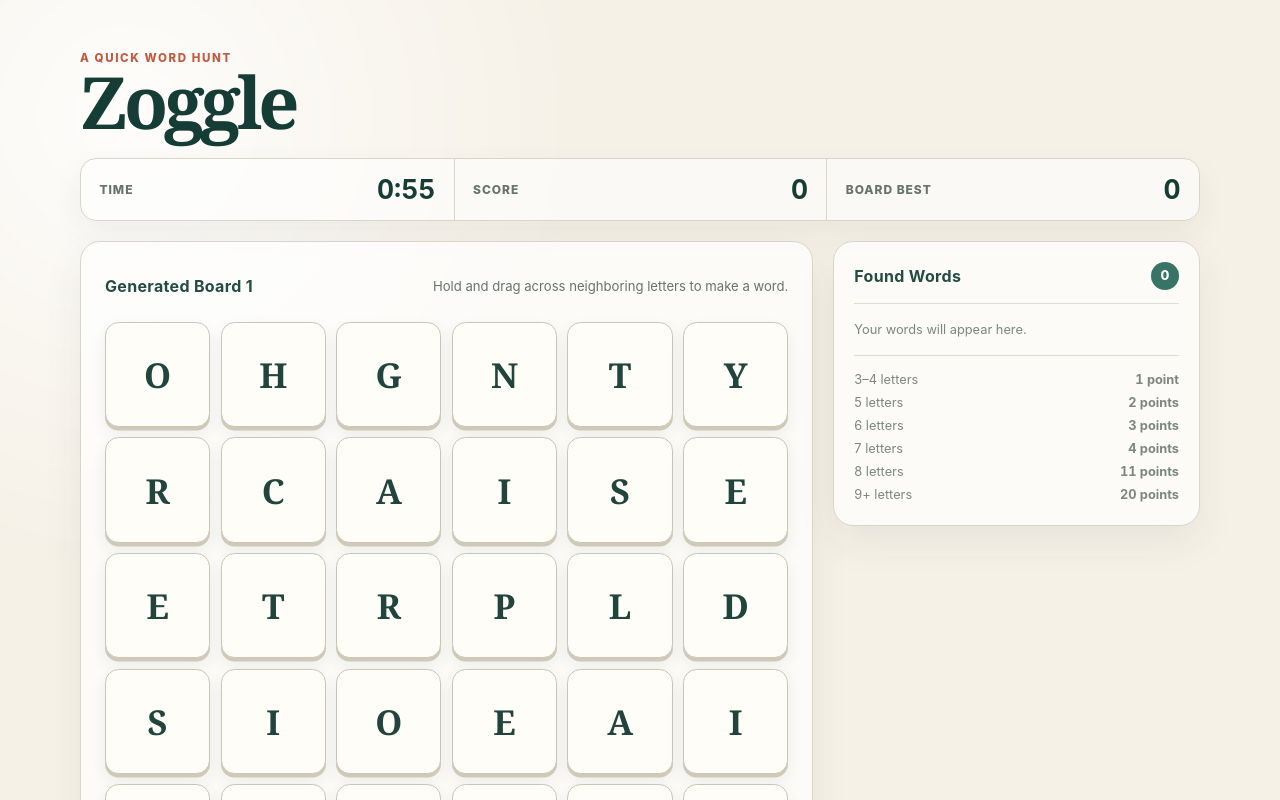
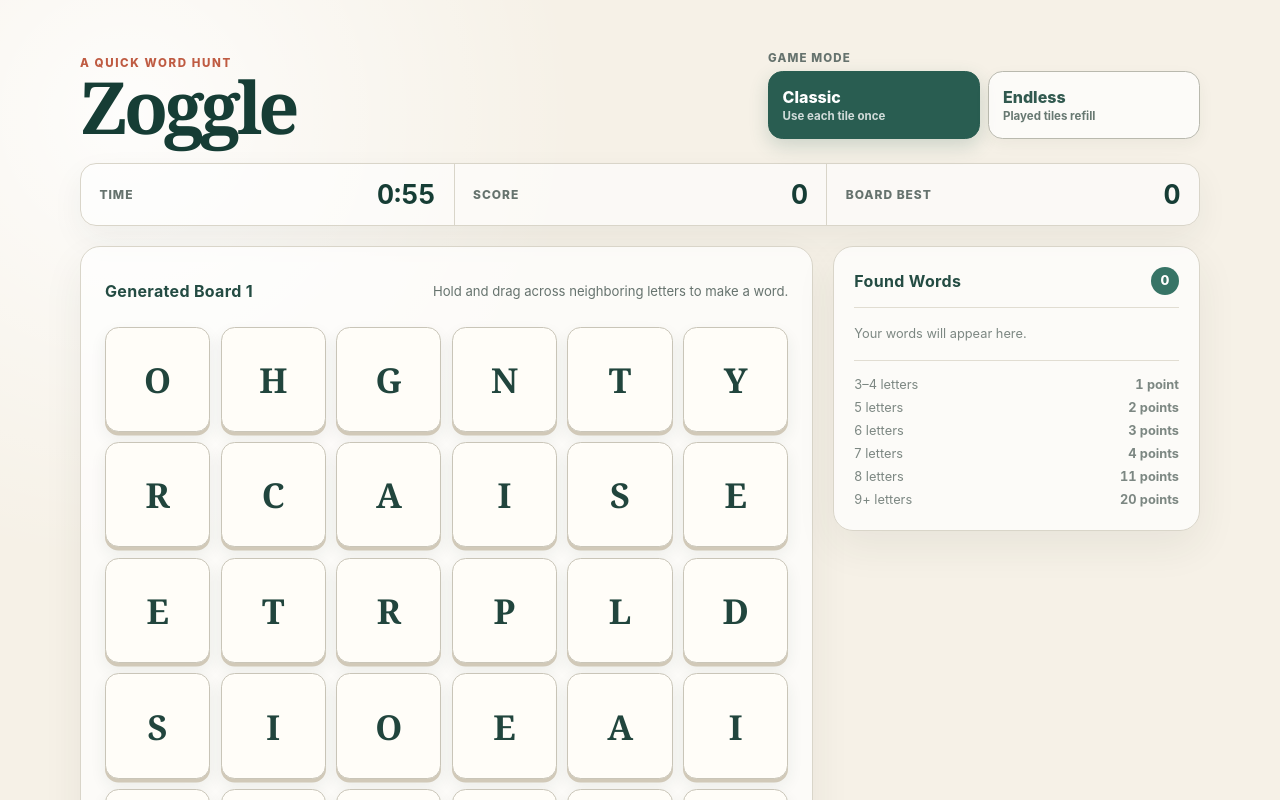
Before and after one commit to zz3599/Zoggle, a React (Vite) app: page / in a window 1280 px wide. Shown: the top 800 px of the page. Built offline with nearby package versions, Linux system fonts and the light colour scheme.

Commit message:
feat: add classic and endless game modes

```diff
--- a/src/App.tsx
+++ b/src/App.tsx
@@ -2,6 +2,7 @@
 
 import { Board } from "./components/Board";
 import { FoundWords } from "./components/FoundWords";
+import { GameModeSelector } from "./components/GameModeSelector";
 import {
   RoundActions,
   type FreshBoardStatus,
@@ -13,6 +14,7 @@
   generateFreshBoard,
   type FreshBoardGenerator,
 } from "./fresh-board";
+import type { RandomSource } from "./endless-board";
 import {
   useDictionary,
   type DictionaryLoader,
@@ -22,12 +24,13 @@
   type GameController,
   type StatusMessage,
 } from "./hooks/use-game";
-import type { BoardDefinition, Coordinate } from "./types";
+import type { BoardDefinition, Coordinate, GameMode } from "./types";
 
 interface AppProps {
   readonly dictionaryLoader?: DictionaryLoader;
   readonly boards?: readonly BoardDefinition[];
   readonly freshBoardGenerator?: FreshBoardGenerator;
+  readonly endlessTileRandom?: RandomSource;
 }
 
 const LOADING_STATUS: StatusMessage = {
@@ -81,14 +84,7 @@
   const snapshot = game?.snapshot ?? null;
 
   return (
-    <main id="game" className="game-shell">
-      <header className="game-header">
-        <div>
-          <p className="eyebrow">A quick word hunt</p>
-          <h1>Zoggle</h1>
-        </div>
-      </header>
-
+    <>
       <Stats snapshot={snapshot} />
 
       <div className="game-layout">
@@ -117,6 +113,7 @@
             enabled={game?.enabled ?? false}
             isEnabled={game?.isSelectionEnabled ?? selectionDisabled}
             path={game?.path ?? EMPTY_PATH}
+            replenishedCells={game?.replenishedCells ?? EMPTY_USED_CELLS}
             resetKey={game?.roundKey ?? 0}
             usedCells={game?.usedCells ?? EMPTY_USED_CELLS}
             onPathChange={game?.onPathChange ?? ignorePath}
@@ -147,7 +144,7 @@
 
         <FoundWords words={snapshot?.foundWords ?? []} />
       </div>
-    </main>
+    </>
   );
 }
 
@@ -155,14 +152,18 @@
   readonly boards: readonly BoardDefinition[];
   readonly dictionary: ReadonlySet<string>;
   readonly freshBoardGenerator: FreshBoardGenerator;
+  readonly endlessTileRandom: RandomSource;
+  readonly mode: GameMode;
 }
 
 function ReadyGame({
   boards,
   dictionary,
   freshBoardGenerator,
+  endlessTileRandom,
+  mode,
 }: ReadyGameProps) {
-  const game = useGame(dictionary, boards);
+  const game = useGame(dictionary, boards, mode, endlessTileRandom);
   const { playAgain, playBoard, playNextBoard } = game;
   const [freshBoardStatus, setFreshBoardStatus] =
     useState<FreshBoardStatus>("idle");
@@ -239,24 +240,26 @@
   dictionaryLoader = loadDictionary,
   boards = BOARDS,
   freshBoardGenerator = generateFreshBoard,
+  endlessTileRandom = Math.random,
 }: AppProps) {
   const fallbackBoard = boards[0];
   if (!fallbackBoard) throw new RangeError("At least one board is required");
 
   const dictionaryState = useDictionary(dictionaryLoader);
+  const [mode, setMode] = useState<GameMode>("classic");
 
-  if (dictionaryState.status === "ready") {
-    return (
+  const gameScreen = dictionaryState.status === "ready"
+    ? (
       <ReadyGame
-        key={boardCollectionKey(boards)}
+        key={`${boardCollectionKey(boards)}:${mode}`}
         boards={boards}
         dictionary={dictionaryState.dictionary}
+        endlessTileRandom={endlessTileRandom}
         freshBoardGenerator={freshBoardGenerator}
+        mode={mode}
       />
-    );
-  }
-
-  return (
+    )
+    : (
       <GameScreen
         fallbackBoard={fallbackBoard}
         status={
@@ -269,4 +272,17 @@
         }
       />
     );
+
+  return (
+    <main id="game" className="game-shell">
+      <header className="game-header">
+        <div>
+          <p className="eyebrow">A quick word hunt</p>
+          <h1>Zoggle</h1>
+        </div>
+        <GameModeSelector mode={mode} onChange={setMode} />
+      </header>
+      {gameScreen}
+    </main>
+  );
 }
--- a/src/components/Board.tsx
+++ b/src/components/Board.tsx
@@ -8,6 +8,7 @@
   readonly enabled: boolean;
   readonly isEnabled: () => boolean;
   readonly path: readonly Coordinate[];
+  readonly replenishedCells: ReadonlySet<string>;
   readonly resetKey: number;
   readonly usedCells: ReadonlySet<string>;
   readonly onPathChange: (path: readonly Coordinate[]) => void;
@@ -23,6 +24,7 @@
   enabled,
   isEnabled,
   path,
+  replenishedCells,
   resetKey,
   usedCells,
   onPathChange,
@@ -60,17 +62,19 @@
           const key = `${rowIndex},${colIndex}`;
           const used = usedCells.has(key);
           const active = activeCells.has(key);
+          const replenished = replenishedCells.has(key);
           const className = [
             "cell",
             used && "cell--used",
             active && "cell--active",
+            replenished && "cell--replenished",
           ]
             .filter(Boolean)
             .join(" ");
 
           return (
             <button
-              key={key}
+              key={`${key}:${letter}`}
               type="button"
               className={className}
               data-row={rowIndex}
--- /dev/null
+++ b/src/components/GameModeSelector.tsx
@@ -0,0 +1,49 @@
+import type { GameMode } from "../types";
+
+interface GameModeSelectorProps {
+  readonly mode: GameMode;
+  readonly onChange: (mode: GameMode) => void;
+}
+
+const MODE_OPTIONS = [
+  {
+    description: "Use each tile once",
+    label: "Classic",
+    value: "classic",
+  },
+  {
+    description: "Played tiles refill",
+    label: "Endless",
+    value: "endless",
+  },
+] as const;
+
+export function GameModeSelector({ mode, onChange }: GameModeSelectorProps) {
+  return (
+    <section className="mode-selector" aria-labelledby="game-mode-label">
+      <p id="game-mode-label" className="mode-selector__label">
+        Game mode
+      </p>
+      <div
+        className="mode-selector__options"
+        role="group"
+        aria-labelledby="game-mode-label"
+      >
+        {MODE_OPTIONS.map((option) => (
+          <button
+            key={option.value}
+            className="mode-option"
+            type="button"
+            aria-pressed={mode === option.value}
+            onClick={() => onChange(option.value)}
+          >
+            <span className="mode-option__name">{option.label}</span>
+            <span className="mode-option__description">
+              {option.description}
+            </span>
+          </button>
+        ))}
+      </div>
+    </section>
+  );
+}
--- a/src/hooks/use-game.ts
+++ b/src/hooks/use-game.ts
@@ -1,6 +1,10 @@
 import { useCallback, useEffect, useMemo, useRef, useState } from "react";
 
 import { BOARDS, ROUND_SECONDS } from "../config";
+import {
+  replenishBoard,
+  type RandomSource,
+} from "../endless-board";
 import {
   GameState,
   type RoundSnapshot,
@@ -8,7 +12,7 @@
   type ValidateWord,
 } from "../game-state";
 import { isEligibleWord, scoreWord, wordFromPath } from "../rules";
-import type { BoardDefinition, Coordinate } from "../types";
+import type { BoardDefinition, Coordinate, GameMode } from "../types";
 
 export type StatusTone = "neutral" | "success" | "error";
 
@@ -24,7 +28,9 @@
   readonly feedbackKey: number;
   readonly feedbackWord: string;
   readonly paused: boolean;
+  readonly replenishedCells: readonly string[];
   readonly snapshot: RoundSnapshot;
+  readonly sourceBoard: BoardDefinition;
   readonly roundKey: number;
   readonly status: StatusMessage;
 }
@@ -35,6 +41,7 @@
   readonly enabled: boolean;
   readonly isSelectionEnabled: () => boolean;
   readonly path: readonly Coordinate[];
+  readonly replenishedCells: ReadonlySet<string>;
   readonly roundKey: number;
   readonly snapshot: RoundSnapshot;
   readonly status: StatusMessage;
@@ -67,6 +74,14 @@
   return board;
 }
 
+function scoreBoardId(mode: GameMode, boardId: string): string {
+  return mode === "classic" ? boardId : `endless:${boardId}`;
+}
+
+function cellKey({ row, col }: Coordinate): string {
+  return `${row},${col}`;
+}
+
 function pageHasFocus(): boolean {
   if (typeof document === "undefined") return true;
   return !document.hidden &&
@@ -89,11 +104,18 @@
   };
 }
 
-function submissionMessage(result: SubmissionResult): StatusMessage {
+function submissionMessage(
+  result: SubmissionResult,
+  replenishedCellCount = 0,
+): StatusMessage {
   if (result.accepted) {
     const suffix = result.points === 1 ? "point" : "points";
     return {
-      text: `+${result.points} ${suffix}`,
+      text: `+${result.points} ${suffix}${
+        replenishedCellCount > 0
+          ? ` · ${replenishedCellCount} tiles refilled`
+          : ""
+      }`,
       tone: "success",
     };
   }
@@ -125,11 +147,14 @@
 export function useGame(
   dictionary: ReadonlySet<string>,
   boards: readonly BoardDefinition[] = BOARDS,
+  mode: GameMode = "classic",
+  endlessTileRandom: RandomSource = Math.random,
 ): GameController {
   const [session, setSession] = useState<GameSession>(() => {
     const board = boardAt(boards, 0);
     const game = new GameState({
-      boardId: board.id,
+      boardId: scoreBoardId(mode, board.id),
+      consumeCells: mode === "classic",
       durationMs: ROUND_SECONDS * 1000,
       validateWord: validatorFor(dictionary),
       scoreWord,
@@ -142,7 +167,9 @@
       feedbackKey: 0,
       feedbackWord: "",
       paused: game.isPaused(),
+      replenishedCells: [],
       snapshot,
+      sourceBoard: board,
       roundKey: 0,
       status: READY_STATUS,
     };
@@ -270,9 +297,11 @@
     const boardIndex = advanceBoard
       ? (current.boardIndex + 1) % boards.length
       : current.boardIndex;
-    const board = advanceBoard ? boardAt(boards, boardIndex) : current.board;
+    const board = advanceBoard
+      ? boardAt(boards, boardIndex)
+      : current.sourceBoard;
     let snapshot = current.game.resetRound({
-      boardId: board.id,
+      boardId: scoreBoardId(mode, board.id),
       durationMs: ROUND_SECONDS * 1000,
     });
     if (!pageHasFocus()) snapshot = current.game.pause();
@@ -284,11 +313,13 @@
       feedbackKey: current.feedbackKey + 1,
       feedbackWord: "",
       paused: current.game.isPaused(),
+      replenishedCells: [],
       snapshot,
+      sourceBoard: board,
       roundKey: current.roundKey + 1,
       status: READY_STATUS,
     });
-  }, [boards, commitSession]);
+  }, [boards, commitSession, mode]);
 
   const board = session.board;
   const pathWord = useMemo(() => {
@@ -307,12 +338,20 @@
     const current = sessionRef.current;
     const hasSuccessFeedback =
       Boolean(current.feedbackWord) && current.status.tone === "success";
-    if (!hasSuccessFeedback && current.status !== READY_STATUS) return;
+    const hasReplenishmentMarker = current.replenishedCells.length > 0;
+    if (
+      !hasSuccessFeedback &&
+      current.status !== READY_STATUS &&
+      !hasReplenishmentMarker
+    ) {
+      return;
+    }
 
     commitSession({
       ...current,
       feedbackKey: current.feedbackKey + 1,
       feedbackWord: "",
+      replenishedCells: [],
       status: EMPTY_STATUS,
     });
   }, [commitSession]);
@@ -334,23 +373,30 @@
     }
 
     const result = current.game.submitWord({ word, cells: submittedPath });
+    const replenished = result.accepted && mode === "endless";
     commitSession({
       ...current,
+      board: replenished
+        ? replenishBoard(currentBoard, submittedPath, {
+            random: endlessTileRandom,
+          })
+        : currentBoard,
       feedbackKey: current.feedbackKey + 1,
       feedbackWord: result.accepted ? result.word : "",
+      replenishedCells: replenished ? submittedPath.map(cellKey) : [],
       snapshot: result.state,
       status: result.state.expired
         ? roundCompleteStatus(result.state.score)
-        : submissionMessage(result),
+        : submissionMessage(result, replenished ? submittedPath.length : 0),
     });
-  }, [commitSession]);
+  }, [commitSession, endlessTileRandom, mode]);
 
   const playAgain = useCallback(() => resetRound(false), [resetRound]);
   const playBoard = useCallback((board: BoardDefinition) => {
     const current = sessionRef.current;
     setPath([]);
     let snapshot = current.game.resetRound({
-      boardId: board.id,
+      boardId: scoreBoardId(mode, board.id),
       durationMs: ROUND_SECONDS * 1000,
     });
     if (!pageHasFocus()) snapshot = current.game.pause();
@@ -361,11 +407,13 @@
       feedbackKey: current.feedbackKey + 1,
       feedbackWord: "",
       paused: current.game.isPaused(),
+      replenishedCells: [],
       snapshot,
+      sourceBoard: board,
       roundKey: current.roundKey + 1,
       status: READY_STATUS,
     });
-  }, [commitSession]);
+  }, [commitSession, mode]);
   const playNextBoard = useCallback(() => resetRound(true), [resetRound]);
   const isSelectionEnabled = useCallback(() => {
     const current = sessionRef.current;
@@ -374,6 +422,7 @@
 
   const { snapshot } = session;
   const usedCells = new Set(snapshot.usedCells);
+  const replenishedCells = new Set(session.replenishedCells);
 
   return {
     board,
@@ -381,6 +430,7 @@
     enabled: !snapshot.expired,
     isSelectionEnabled,
     path,
+    replenishedCells,
     roundKey: session.roundKey,
     snapshot,
     status: session.status,
--- a/src/styles.css
+++ b/src/styles.css
@@ -49,6 +49,73 @@
   justify-content: space-between;
   gap: 2rem;
   margin-bottom: 1.5rem;
+}
+
+.mode-selector {
+  width: min(100%, 27rem);
+  flex: 0 1 27rem;
+}
+
+.mode-selector__label {
+  margin-bottom: 0.35rem;
+  color: #66736e;
+  font-size: 0.72rem;
+  font-weight: 800;
+  letter-spacing: 0.1em;
+  text-transform: uppercase;
+}
+
+.mode-selector__options {
+  display: grid;
+  grid-template-columns: repeat(2, minmax(0, 1fr));
+  gap: 0.55rem;
+}
+
+.mode-option {
+  display: grid;
+  min-height: 4.25rem;
+  align-content: center;
+  gap: 0.15rem;
+  border: 1px solid #b9b9ae;
+  border-radius: 0.9rem;
+  padding: 0.7rem 0.85rem;
+  color: #31594f;
+  background: rgb(255 255 255 / 72%);
+  box-shadow: 0 0.35rem 1rem rgb(38 57 48 / 5%);
+  cursor: pointer;
+  text-align: left;
+  transition:
+    color 120ms ease,
+    background 120ms ease,
+    border-color 120ms ease,
+    transform 120ms ease;
+}
+
+.mode-option:hover {
+  border-color: #6d8a81;
+  transform: translateY(-1px);
+}
+
+.mode-option[aria-pressed="true"] {
+  border-color: #295d51;
+  color: #fff;
+  background: #295d51;
+  box-shadow: 0 0.45rem 1.2rem rgb(41 93 81 / 20%);
+}
+
+.mode-option__name {
+  font-size: 1rem;
+  font-weight: 850;
+}
+
+.mode-option__description {
+  color: #687972;
+  font-size: 0.72rem;
+  font-weight: 650;
+}
+
+.mode-option[aria-pressed="true"] .mode-option__description {
+  color: rgb(255 255 255 / 78%);
 }
 
 .eyebrow {
@@ -256,6 +323,22 @@
   transform: translateY(2px) scale(0.97);
 }
 
+.cell--replenished:not(.cell--active) {
+  animation: replenish-tile 300ms ease-out;
+}
+
+@keyframes replenish-tile {
+  from {
+    opacity: 0.35;
+    transform: scale(0.72) translateY(-0.35rem);
+  }
+
+  to {
+    opacity: 1;
+    transform: scale(1) translateY(0);
+  }
+}
+
 .cell:disabled {
   cursor: default;
 }
@@ -410,6 +493,11 @@
     grid-template-columns: 1fr;
   }
 
+  .mode-selector {
+    width: 100%;
+    flex-basis: auto;
+  }
+
   .round-actions__buttons {
     margin-left: 0;
   }
@@ -454,7 +542,12 @@
 }
 
 @media (prefers-reduced-motion: reduce) {
-  .cell {
+  .cell,
+  .mode-option {
     transition: none;
   }
+
+  .cell--replenished:not(.cell--active) {
+    animation: none;
+  }
 }
```
Also changed, not shown: 1 other file (tests, documents, lock files or other folders). Lines whose indentation alone changed are shown as unchanged.
